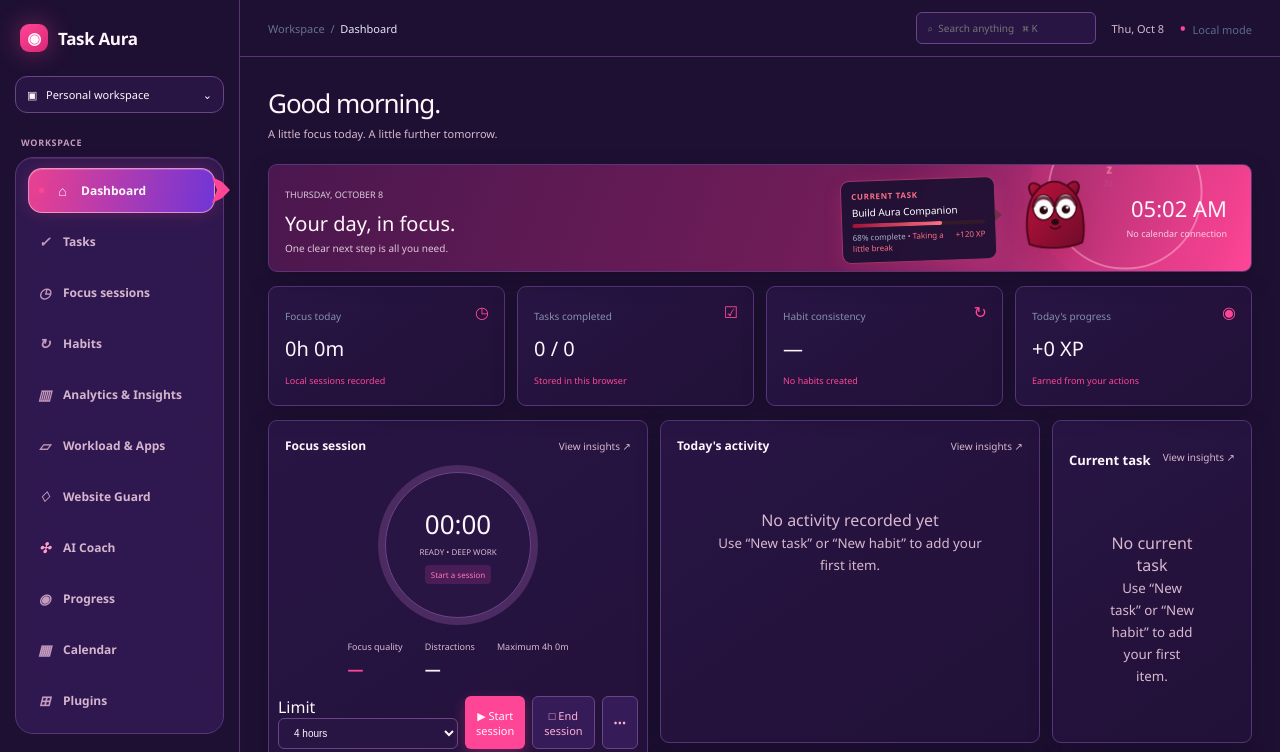
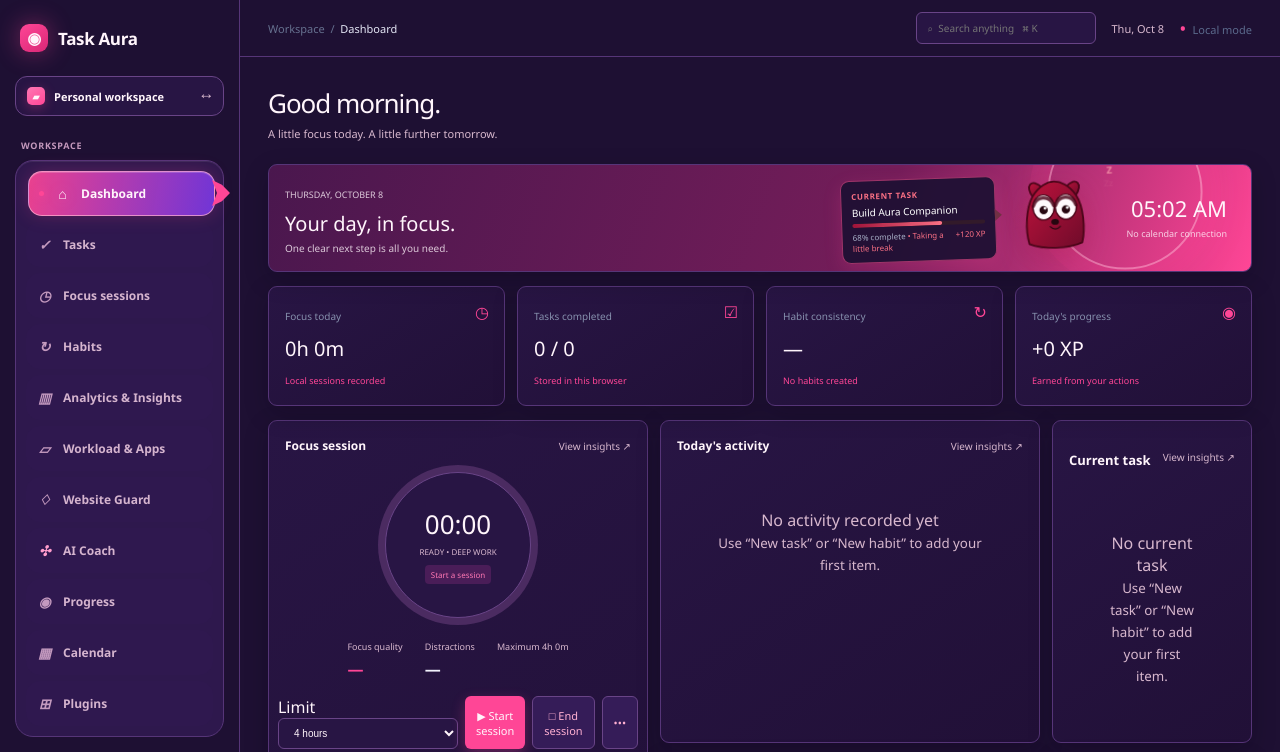
Before and after one commit to AzAdsingh0111/TaskAura, a plain HTML site: page index.html in a window 1280 px wide. Shown: the top 752 px of the page. Drawn offline with Linux system fonts and the light colour scheme; no server answers.

Commit message:
Refine workspace identity styling
Co-authored-by: Copilot <223556219+Copilot@users.noreply.github.com>

```diff
--- a/app.js
+++ b/app.js
@@ -164,7 +164,10 @@ function sidebar() {
   const levelXp = Math.max(0, state.data.xp % 300);
   return `<aside class="sidebar">
     <div class="brand"><div class="logo">◉</div><span>Task Aura</span></div>
-    <button class="workspace-switcher">▣ &nbsp; Personal workspace <span>⌄</span></button>
+    <button class="workspace-switcher" type="button" aria-label="Personal workspace">
+      <span class="workspace-identity"><span class="workspace-logo" aria-hidden="true">▰</span><span>Personal workspace</span></span>
+      <span class="workspace-control" aria-hidden="true">↕</span>
+    </button>
     <div class="nav-label">Workspace</div><nav class="nav">${navItems.map(([id, icon, label]) => `<button class="${state.page === id ? 'active' : ''}" data-page="${id}"><i class="nav-icon">${icon}</i><span>${label}</span></button>`).join('')}</nav>
     <div class="level-card"><div class="level-top"><span class="level-badge">◉</span><strong>Level ${level}</strong><small>Momentum</small></div><div class="progress-track"><span class="progress-fill" style="width:${Math.round(levelXp / 3)}%"></span></div><small>${levelXp} / 300 XP to level ${level + 1}</small></div>
     <div class="sidebar-bottom"><button data-page="settings">⚙ &nbsp; Settings</button></div>
--- a/styles.css
+++ b/styles.css
@@ -25,7 +25,10 @@ button { border: 0; color: inherit; cursor: pointer; }
 .sidebar { width: 240px; min-height: 100vh; background: #090e20; border-right: 1px solid var(--line); padding: 24px 15px 18px; display: flex; flex-direction: column; }
 .brand { display: flex; align-items: center; gap: 10px; margin: 0 5px 24px; font-size: 17px; font-weight: 600; font-family: "Segoe UI", Arial, sans-serif; }
 .logo { width: 28px; height: 28px; border-radius: 9px; display: grid; place-items: center; background: linear-gradient(145deg, #7d58ff, #3747e7); box-shadow: 0 0 24px #674fff80; font-size: 16px; }
-.workspace-switcher { background: #10162a; border: 1px solid #26304c; border-radius: 8px; padding: 10px 11px; color: #d7daf0; font-size: 11px; display: flex; justify-content: space-between; margin-bottom: 23px; }
+.workspace-switcher { background: #10162a; border: 1px solid #26304c; border-radius: 12px; padding: 10px 11px; color: #d7daf0; font-size: 11px; display: flex; align-items: center; justify-content: space-between; margin-bottom: 23px; text-align: left; }
+.workspace-identity { display: inline-flex; align-items: center; gap: 9px; min-width: 0; font-weight: 700; }
+.workspace-logo { width: 18px; height: 18px; display: grid; place-items: center; flex: 0 0 18px; border-radius: 5px; background: linear-gradient(145deg, #ff79b7, #d92776); color: #fff5fb; font-size: 9px; line-height: 1; box-shadow: 0 3px 10px rgba(255,70,150,.25); }
+.workspace-control { color: #bca7c8; font-size: 16px; line-height: 1; transform: rotate(90deg); }
 .nav-label { color: #64708f; font-size: 9px; text-transform: uppercase; letter-spacing: .08em; margin: 0 6px 8px; }
 .nav { display: grid; gap: 3px; }
 .nav button { background: transparent; padding: 9px 10px; display: flex; align-items: center; gap: 11px; border-radius: 7px; color: #99a4c0; font-size: 12px; text-align: left; }
@@ -198,6 +201,8 @@ body { background: radial-gradient(circle at 70% -10%, #4b2169 0, #1e1033 36rem)
 .brand { color: #fff5fb; }
 .logo { background: linear-gradient(145deg, #ff4696, #d92776); color: #fff5fb; box-shadow: 0 0 24px rgba(255,70,150,.42); }
 .workspace-switcher { background: #281544; border-color: #694487; color: #fff5fb; }
+.workspace-logo { background: linear-gradient(145deg, #ff78b4, #ff4696); color: #fff5fb; box-shadow: 0 3px 12px rgba(255,70,150,.3); }
+.workspace-control { color: #d8b8ce; }
 .nav-label { color: #c499bd; }
 .nav { border-color: #563578; background: rgba(53,28,88,.72); box-shadow: inset 0 1px 0 rgba(255,255,255,.08); }
 .nav button { color: #d5b4ce; }
```
